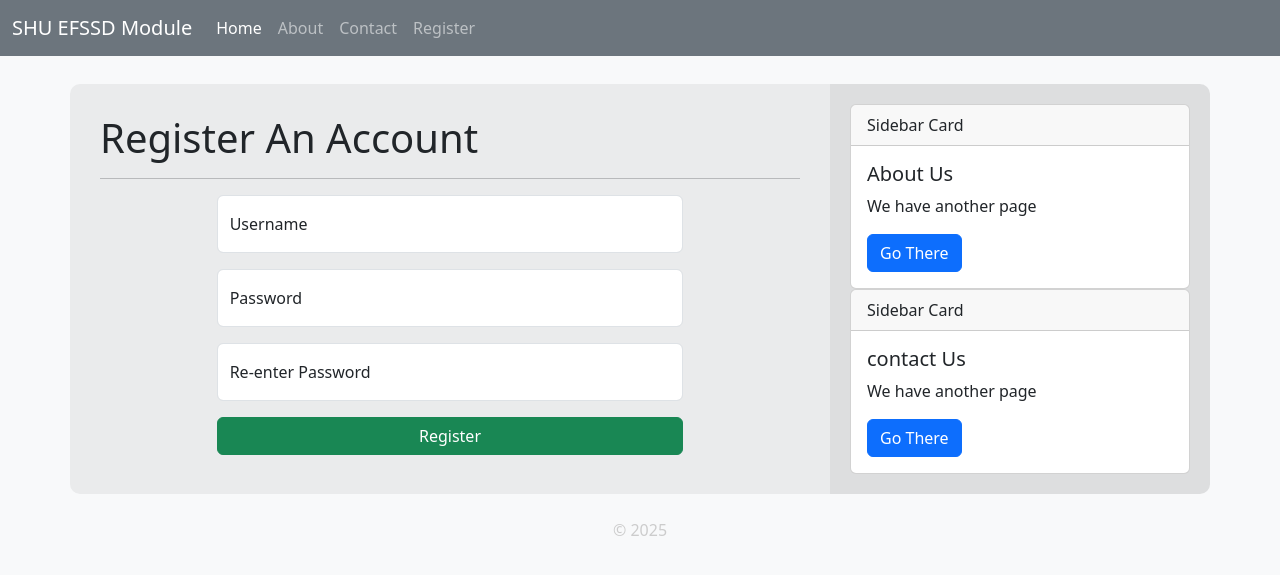
After one commit to Oluwaseun252/efssd-flask, a Flask app: page /register/ in a window 1280 px wide. The commit adds this page. Shown: the top 575 px of the page. Run offline with Flask 3, Linux system fonts and the light colour scheme; some libraries are stand-ins or nearby versions.

Commit message:
Add registration form and flash messages

```diff
--- a/app.py
+++ b/app.py
@@ -1,8 +1,17 @@
 # This code imports the Flask library and some functions from it.
-from flask import Flask, render_template
+from flask import Flask, render_template, url_for, request, flash, redirect
+from flask_wtf import CSRFProtect
+from flask_wtf.csrf import generate_csrf
 
 # Create a Flask application instance
 app = Flask(__name__)
+app.secret_key = 'your_secret_key'  # Required for CSRF protection
+csrf = CSRFProtect(app)  # This automatically protects all POST routes
+# Create the csrf_token global variable
+@app.context_processor
+def inject_csrf_token():
+    return dict(csrf_token=generate_csrf())
+
 
 # Global variable for site name: Used in templates to display the site name
 siteName = "SHU EFSSD Module"
@@ -43,6 +52,20 @@ def contact():
     # Render HTML with the name in a H1 tag
     return render_template('contact.html', title="contact EFSSD")
 
+# Register Page
+@app.route('/register/', methods=('GET', 'POST'))
+def register():
+
+    # If the request method is POST, process the form submission
+    if request.method == 'POST':
+
+        # Get the username and password from the form
+        username = request.form['username']
+        flash(category='success', message=f"The Form Was Posted Successfully! Well Done {username}")
+
+
+    # If the request method is GET, just render the registration form
+    return render_template('register.html', title="Register")
 
 # Run application
 #=========================================================
--- a/templates/base.html
+++ b/templates/base.html
@@ -27,7 +27,8 @@
                 <div class="navbar-nav">
                     <a class="nav-link active" aria-current="page" href="/">Home</a>
                     <a class="nav-link" href="/about">About</a>
-                    <a class="nav-link" href="/contact">contact</a>
+                    <a class="nav-link" href="/contact">Contact</a>
+                    <a class="nav-link" href="/register">Register</a>
                 </div>
             </div>
         </div>
@@ -39,6 +40,12 @@
 
             <!-- Column 1: Main Content -->
             <div id="main-content" class="col-md-8">
+                <!-- Flash Messages: This will display any error/success/status messages to the user -->
+                {% for category, message in get_flashed_messages(with_categories=True) %}
+                    <div class="alert alert-{{ category }}">{{ message }}</div>
+                {% endfor %}
+
+
 
                 {% block content %}
                 <!-- This is where the content from child templates will be inserted -->
--- /dev/null
+++ b/templates/register.html
@@ -0,0 +1,34 @@
+{% extends "base.html" %}
+
+<!-- Page Content -->
+{% block content %}
+
+<h1>Register An Account</h1>
+<hr>
+
+<!-- Registration Form -->
+<form method="post">
+    <input type="hidden" name="csrf_token" value="{{ csrf_token }}">
+
+    <div class="d-grid col-8 mx-auto">
+
+        <div class="form-floating mb-3">
+            <input name="username" type="text" class="form-control" id="username" placeholder="username" value="{{ request.form['username'] }}">
+            <label for="username">Username</label>
+        </div>
+        <div class="form-floating mb-3">
+            <input name="password" type="password" class="form-control" id="password" placeholder="Password">
+            <label for="password">Password</label>
+        </div>
+        <div class="form-floating mb-3">
+            <input name="repassword" type="password" class="form-control" id="repassword" placeholder="Re-enter Password">
+            <label for="repassword">Re-enter Password</label>
+        </div>
+
+        <button type="submit" class="btn btn-success">Register</button>
+
+    </div>
+
+</form>
+
+{% endblock %}
```
Also changed, not shown: 1 other file.
